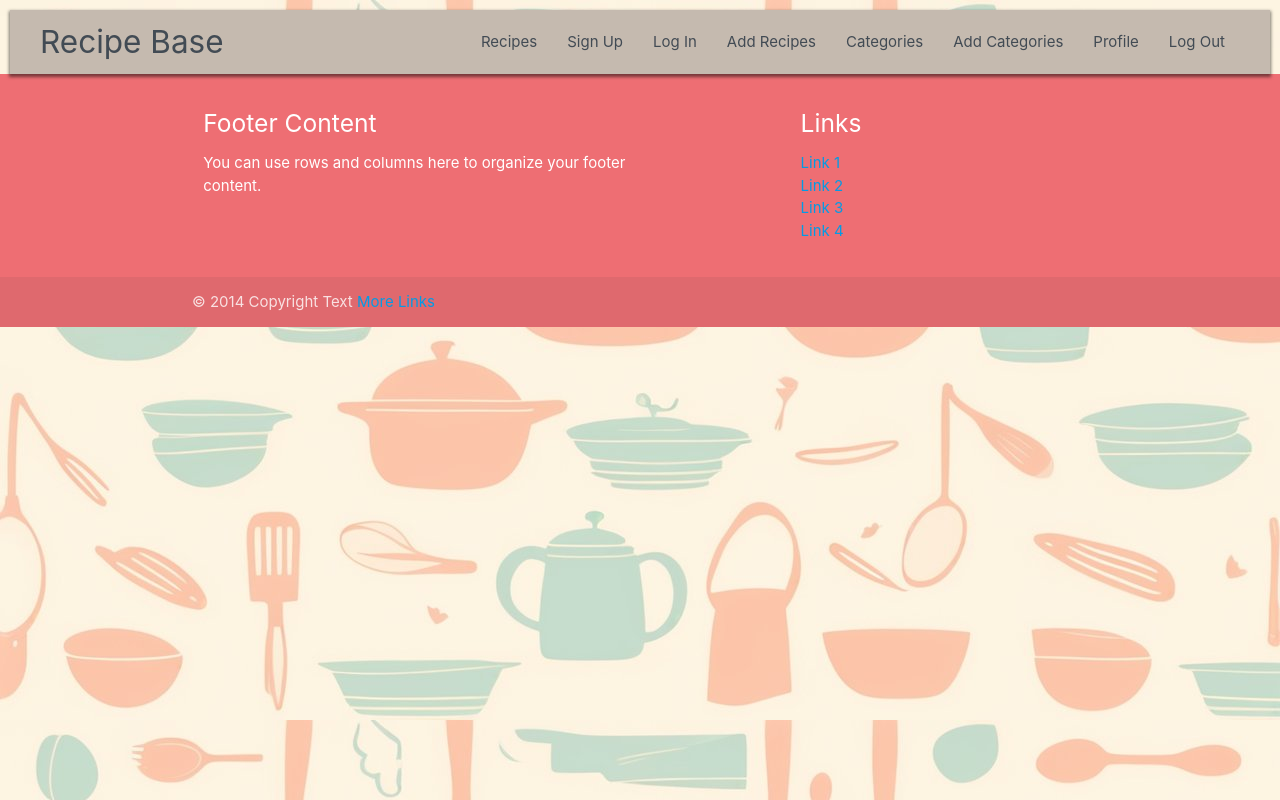
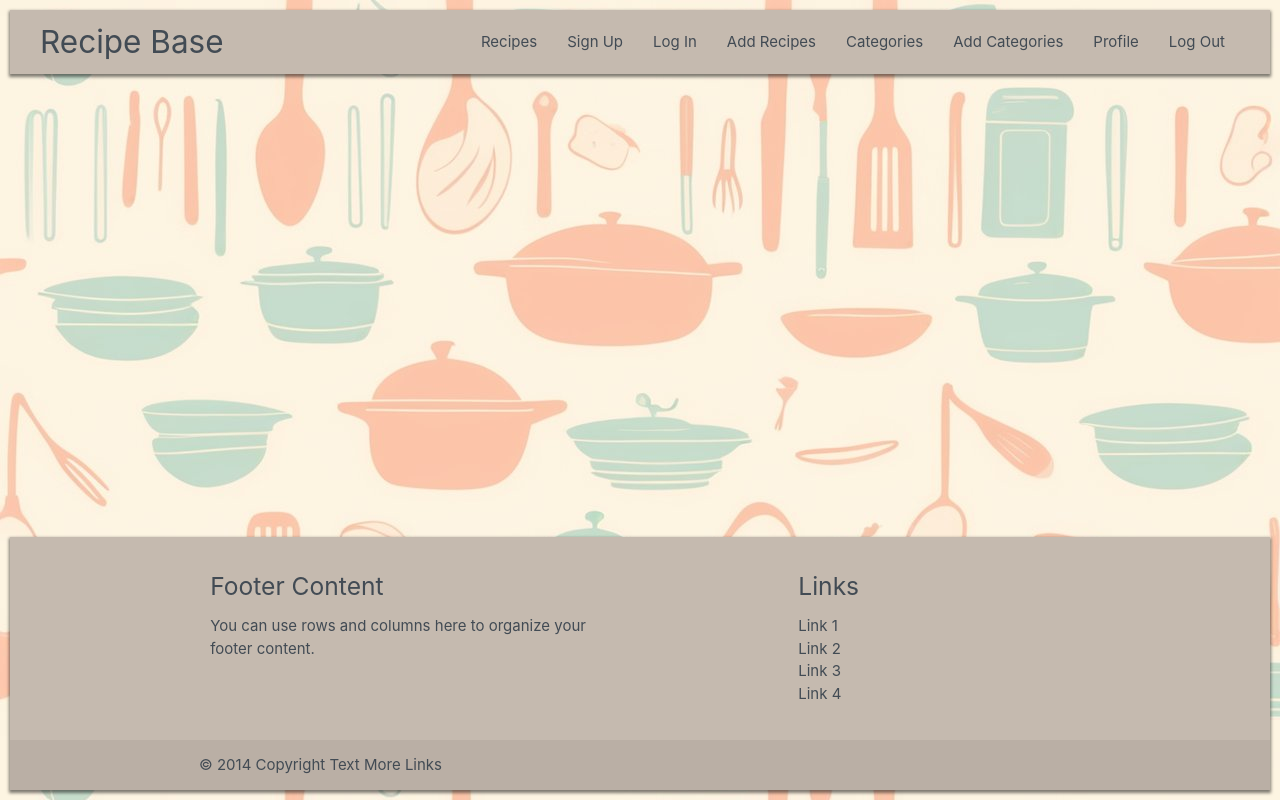
Before and after one commit to boderg/recipe-base, a Flask app: page / in a window 1280 px wide. Run offline with Flask 3, Linux system fonts and the light colour scheme; data that the repository does not hold is empty; some libraries are stand-ins or nearby versions.

Commit message:
Style footer

```diff
--- a/static/css/style.css
+++ b/static/css/style.css
@@ -18,6 +18,13 @@ body {
     overflow-x: hidden;
     background-image: url(../images/pastel-pots.jpeg);
     background-color: var(--white-smoke);
+    display: flex;
+    min-height: 100vh;
+    flex-direction: column;
+}
+
+main {
+    flex: 1 0 auto;
 }
 
 /* Navigation */
@@ -139,6 +146,19 @@ a.brand-logo {
     color: var(--charcoal);
 }
 
+/* Footer */
+
+.page-footer {
+    margin: 30px 10px 10px 10px;
+    background-color: var(--silver);
+    box-shadow: 0px 2px 3px 1px rgba(0, 0, 0, 0.5);
+    color: var(--charcoal);
+}
+
+.footer-copyright .container, .footer-copyright .container a, .page-footer a {
+    color: var(--charcoal);
+}
+
 /* @media queries */
 
 @media only screen and (max-width: 996px) {
```
